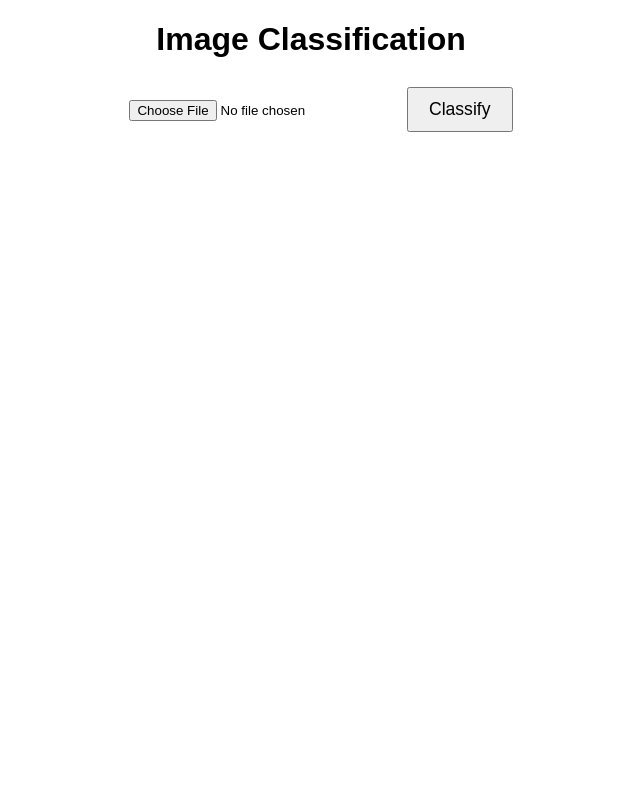
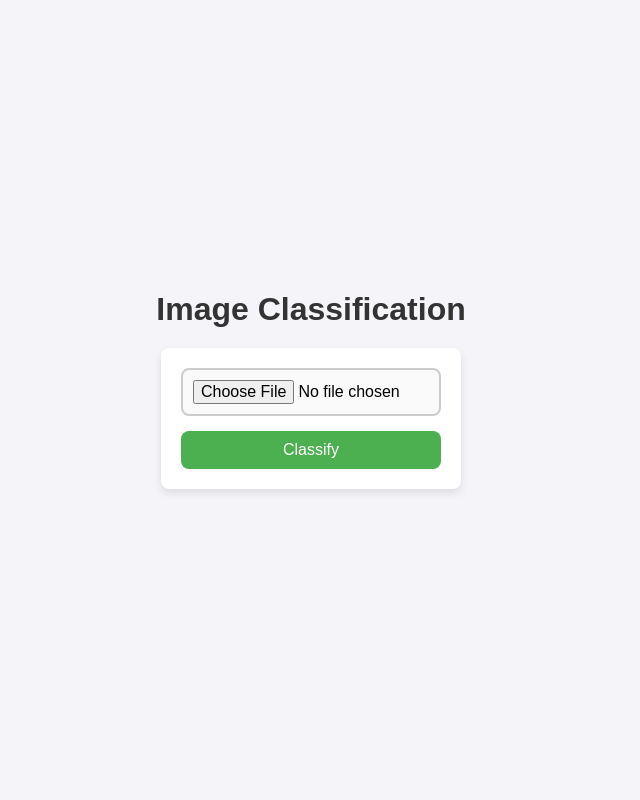
Before and after one commit to brianlh9/image_classification, a Flask app: page / in a window 1280 px wide. Shown: the whole page, without its empty margins (329-969 px from the left). Run offline with Flask 2, Linux system fonts and the light colour scheme.

Commit message:
beautiful frontend

```diff
--- a/static/css/styles.css
+++ b/static/css/styles.css
@@ -1,18 +1,98 @@
+* {
+    margin: 0;
+    padding: 0;
+    box-sizing: border-box;
+}
+
 body {
-    font-family: Arial, sans-serif;
+    font-family: 'Arial', sans-serif;
+    background-color: #f4f4f9;
+    margin: 0;
+    padding: 0;
+    display: flex;
+    justify-content: center;
+    align-items: center;
+    height: 100vh;
+    flex-direction: column;
+}
+
+h1 {
+    color: #333;
+    margin-bottom: 20px;
+    font-size: 2rem;
+}
+
+#uploadForm {
+    background-color: #fff;
+    padding: 20px;
+    border-radius: 8px;
+    box-shadow: 0 4px 8px rgba(0, 0, 0, 0.1);
+    display: flex;
+    flex-direction: column;
+    gap: 15px;
+    width: 300px;
     text-align: center;
+}
+
+input[type="file"] {
+    font-size: 1rem;
+    padding: 10px;
+    border: 2px solid #ccc;
+    border-radius: 8px;
+    background-color: #fafafa;
+    cursor: pointer;
+}
+
+button {
+    padding: 10px;
+    background-color: #4CAF50;
+    color: white;
+    border: none;
+    border-radius: 8px;
+    cursor: pointer;
+    font-size: 1rem;
+    transition: background-color 0.3s ease;
+}
+
+button:hover {
+    background-color: #45a049;
 }
 
 #result {
     margin-top: 20px;
-    font-size: 1.2em;
+    font-size: 1.2rem;
+    color: #555;
 }
 
-input[type="file"] {
-    margin: 20px;
+#image-container {
+    margin-top: 20px;
+    text-align: center;
 }
 
-button {
-    padding: 10px 20px;
-    font-size: 1.1em;
+#uploaded-image {
+    width: 300px;
+    height: auto;
+    border-radius: 8px;
+    box-shadow: 0 4px 8px rgba(0, 0, 0, 0.1);
 }
+
+#classification-container {
+    margin-top: 20px;
+    padding: 20px;
+    background-color: #fff;
+    border-radius: 8px;
+    box-shadow: 0 4px 8px rgba(0, 0, 0, 0.1);
+    width: 300px;
+    text-align: center;
+}
+
+#prediction {
+    font-size: 1.1rem;
+    font-weight: bold;
+    margin: 10px 0;
+}
+
+#confidence {
+    font-size: 1rem;
+    color: #777;
+}
--- a/static/js/app.js
+++ b/static/js/app.js
@@ -19,7 +19,7 @@ document.getElementById('uploadForm').addEventListener('submit', function(e) {
             document.getElementById('image-container').style.display = 'block';
 
             // Display the prediction result
-            document.getElementById('prediction').textContent = `Class: ${data.prediction}`;
+            document.getElementById('prediction').textContent = `${data.prediction.replace("_", " ")}`;
             document.getElementById('confidence').textContent = `Confidence: ${(data.confidence * 100).toFixed(2)}%`;
             document.getElementById('classification-container').style.display = 'block';
         }
--- a/templates/index.html
+++ b/templates/index.html
@@ -15,7 +15,7 @@
 
     <div id="result"></div>
     <div id="image-container" style="display:none;">
-        <img id="uploaded-image" src="" alt="Uploaded Image" width="300">
+        <img id="uploaded-image" src="" alt="Uploaded Image">
     </div>
     <div id="classification-container" style="display:none;">
         <p id="prediction"></p>
```
Also changed, not shown: README.md (added).
